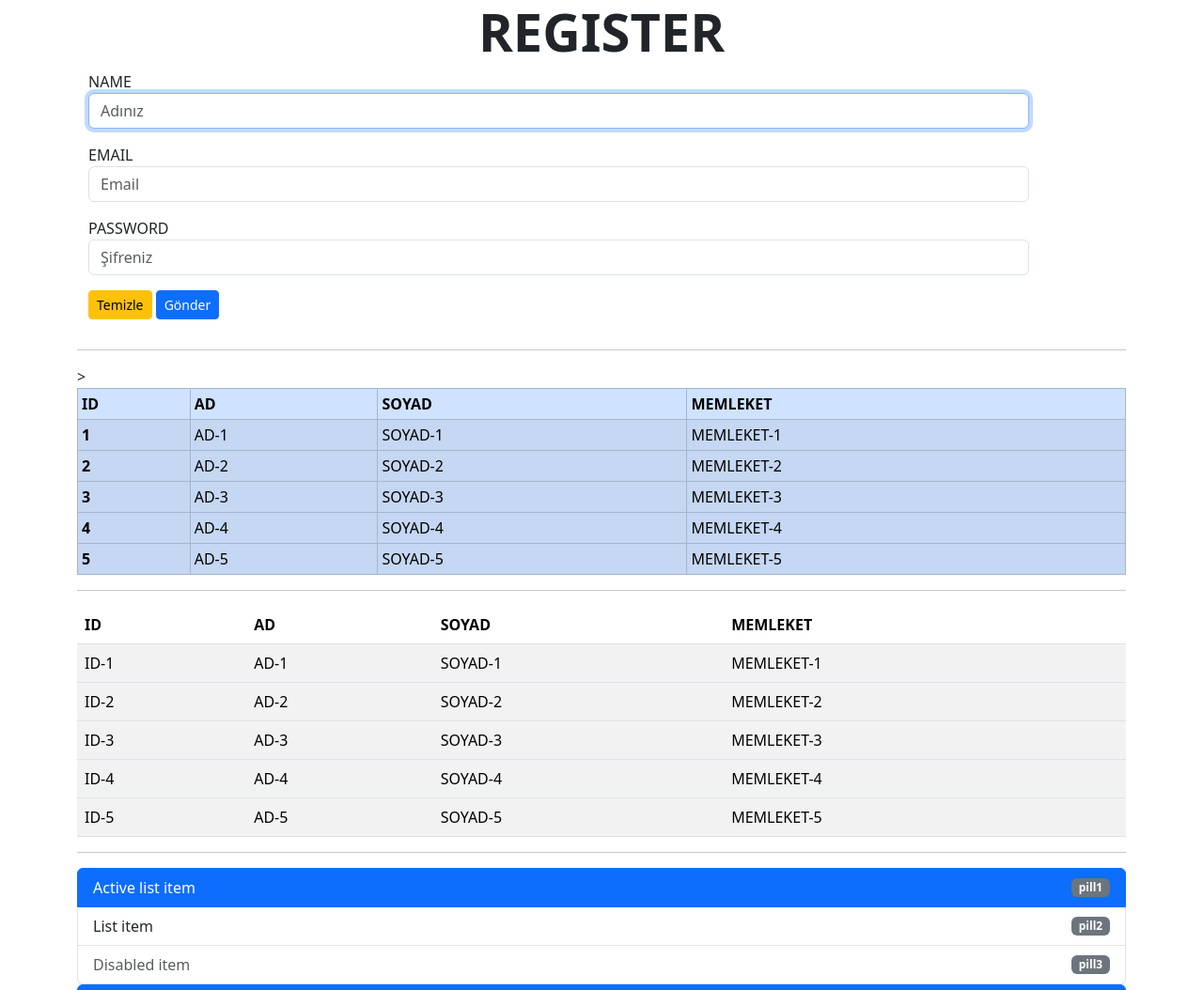
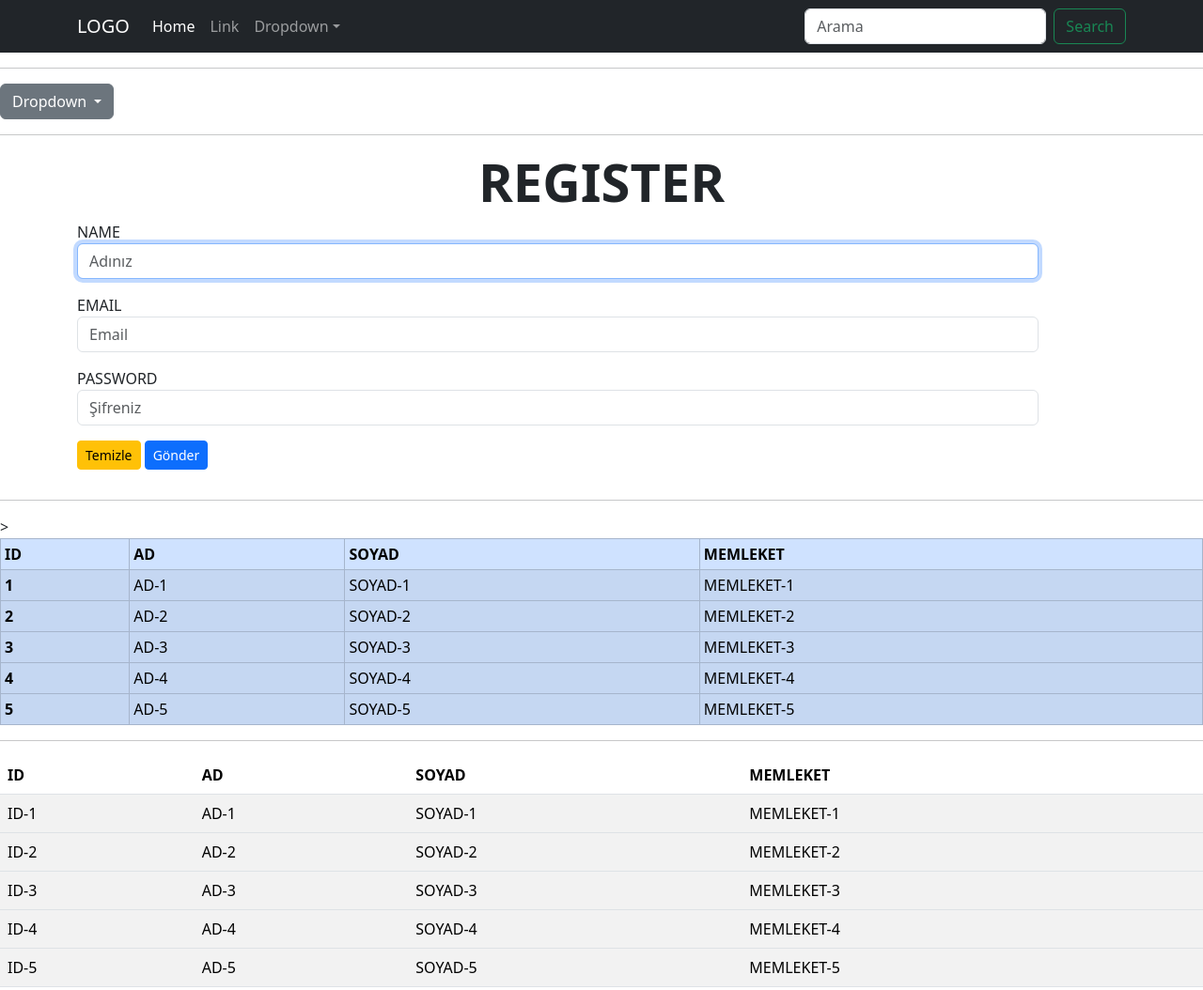
Before and after one commit to Kevser-Yilmaz/Miuul-Bootstrap5, a plain HTML site: page index.html in a window 1280 px wide. Shown: the top 1054 px of the page at 94% size. Drawn offline with nearby package versions, Linux system fonts and the light colour scheme.

Commit message:
Dropdown, Navbar

```diff
--- a/index.html
+++ b/index.html
@@ -20,7 +20,101 @@
         />
     </head>
 
-    <body class="container">
+    <body>
+
+    <!-- navbar  -->
+    <nav
+        class="navbar navbar-expand-md navbar-dark bg-dark"
+    >
+        <div class="container">
+            <a class="navbar-brand" href="#">LOGO</a>
+            <button
+                class="navbar-toggler d-lg-none"
+                type="button"
+                data-bs-toggle="collapse"
+                data-bs-target="#Menu"
+                aria-controls="Menu"
+                aria-expanded="false"
+                aria-label="Toggle navigation"
+            >
+                <span class="navbar-toggler-icon"></span>
+            </button>
+            <div class="collapse navbar-collapse" id="Menu">
+                <ul class="navbar-nav me-auto mt-2 mt-lg-0">
+                    <li class="nav-item">
+                        <a class="nav-link active" href="#" aria-current="page"
+                            >Home
+                            <span class="visually-hidden">(current)</span></a
+                        >
+                    </li>
+                    <li class="nav-item">
+                        <a class="nav-link" href="#">Link</a>
+                    </li>
+                    <li class="nav-item dropdown">
+                        <a
+                            class="nav-link dropdown-toggle"
+                            href="#"
+                            id="dropdownId"
+                            data-bs-toggle="dropdown"
+                            aria-haspopup="true"
+                            aria-expanded="false"
+                            >Dropdown</a
+                        >
+                        <div
+                            class="dropdown-menu"
+                            aria-labelledby="dropdownId"
+                        >
+                            <a class="dropdown-item" href="#"
+                                >Action 1</a
+                            >
+                            <a class="dropdown-item" href="#"
+                                >Action 2</a
+                            >
+                        </div>
+                    </li>
+                </ul>
+                <form class="d-flex my-2 my-lg-0">
+                    <input
+                        class="form-control me-sm-2"
+                        type="text"
+                        placeholder="Arama"
+                    />
+                    <button
+                        class="btn btn-outline-success my-2 my-sm-0"
+                        type="submit"
+                    >
+                        Search
+                    </button>
+                </form>
+            </div>
+        </div>
+    </nav>
+
+
+     <hr>
+    <!-- dropdown     -->
+    <div class="dropdown">
+        <button
+            class="btn btn-secondary dropdown-toggle"
+            type="button"
+            id="triggerId"
+            data-bs-toggle="dropdown"
+            aria-haspopup="true"
+            aria-expanded="false"
+        >
+            Dropdown
+        </button>
+        <div class="dropdown-menu" aria-labelledby="triggerId">
+            <a class="dropdown-item" href="#">Action</a>
+            <a class="dropdown-item disabled" href="#">Disabled action</a>
+            <h6 class="dropdown-header">Section header</h6>
+            <a class="dropdown-item" href="#">Action</a>
+            <div class="dropdown-divider"></div>
+            <a class="dropdown-item" href="#">After divider action</a>
+        </div>
+    </div>
+
+    <hr>
 
     <!-- form     -->
      <form action="#!" method="get" target="_blank">
```
